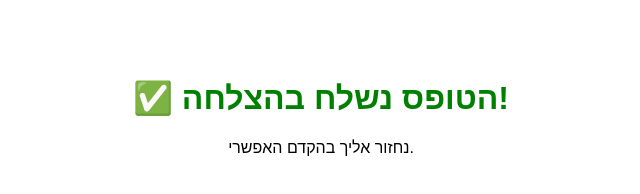
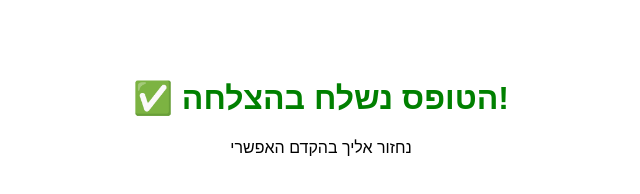
Before and after one commit to HA11723/KinneretAcademyForm, a website: page public/success.html in a window 1280 px wide. Shown: the full height of the page, 319-959 px from the left. Drawn offline with Linux system fonts and the light colour scheme.

Commit message:
Update success.html

```diff
--- a/public/success.html
+++ b/public/success.html
@@ -6,6 +6,6 @@
 </head>
 <body style="text-align: center; padding: 50px; font-family: Arial;">
   <h1 style="color: green;">✅ הטופס נשלח בהצלחה!</h1>
-  <p>נחזור אליך בהקדם האפשרי.</p>
+  <p>נחזור אליך בהקדם האפשרי</p>
 </body>
 </html>
```
